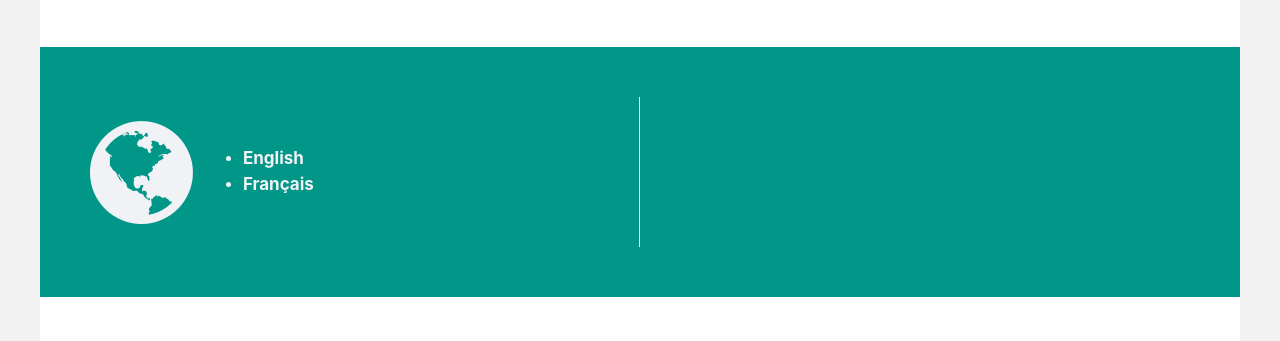
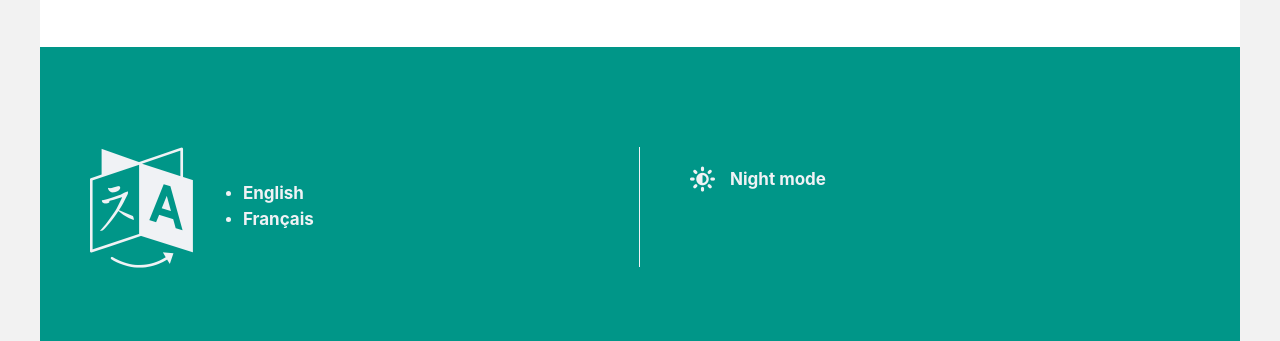
Before and after one commit to Saetron/koillection.github.io, a plain HTML site: page index.html in a window 1280 px wide. Shown: the part 1081-1422 px from the top of the page. Drawn offline with Linux system fonts and the light colour scheme.

Commit message:
Change some icons

```diff
--- a/css/app.css
+++ b/css/app.css
@@ -99,8 +99,8 @@ html {
 .fa-lock:before {
     content: "\f023";
 }
-.fa-globe:before {
-    content: "\f0ac";
+.fa-language:before {
+    content: "\f1ab";
 }
 .fa-group:before {
     content: "\f0c0";
@@ -119,6 +119,9 @@ html {
 }
 .fa-cubes:before {
     content: "\f1b3";
+}
+.fa-brightness-contrast:before {
+    content: "\e9d6";
 }
 
 .sr-only-focusable:active,
@@ -1454,6 +1457,7 @@ h1 {
 }
 
 .locales-list,
+.features-list,
 .row.locales a,
 .row.locales h5,
 .row.locales i,
@@ -1523,8 +1527,12 @@ h1, h5, h6, .list-container {font-family: Cooper Hewitt, sans-serif; font-weight
 }
 
 .row.locales {
-    height: 250px;
+    min-height: 250px;
     background-color: #009688
+}
+
+.row.locales .col {
+    margin-block: 50px;
 }
 
 .row.locales .locale {
@@ -1544,7 +1552,23 @@ h1, h5, h6, .list-container {font-family: Cooper Hewitt, sans-serif; font-weight
     border-right: 1px solid #f0f2f5
 }
 
-.locales-list {
+.row.locales .feature  {
+    font-size: 17px;
+    font-weight: 700;
+}
+
+.row.locales .feature i  {
+    font-size: 25px;
+}
+
+.fa-brightness-contrast::before {
+    top: 5px;
+    position: relative;
+    margin-right: 15px;
+}
+
+
+.locales-list, .features-list {
     text-align: left;
     margin-left: 50px
 }
--- a/index.html
+++ b/index.html
@@ -96,10 +96,15 @@ people, while retaining full control on what they will be able to see.
 
     <div class="row locales">
         <div class="col s10 m6 l6 offset-s1 valign-wrapper first">
-            <i class="fa fa-globe fa-fw"></i>
+            <i class="fa fa-language fa-fw"></i>
             <ul class="locales-list">
                 <li><span class="locale">English</span></a></li>
                 <li><span class="locale">Français</span></a></li>
+            </ul>
+        </div>
+        <div class="col s10 m6 l6 valign-wrapper">
+            <ul class="features-list">
+                <li><span class="feature"><i class="fa fa-brightness-contrast fa-fw"></i>Night mode</span></a></li>
             </ul>
         </div>
     </div>
```
Also changed, not shown: fonts/font-awesome/selection.json (+1 -1 lines), fonts/font-awesome/font-awesome.ttf, fonts/font-awesome/font-awesome.woff, 2 other files.
